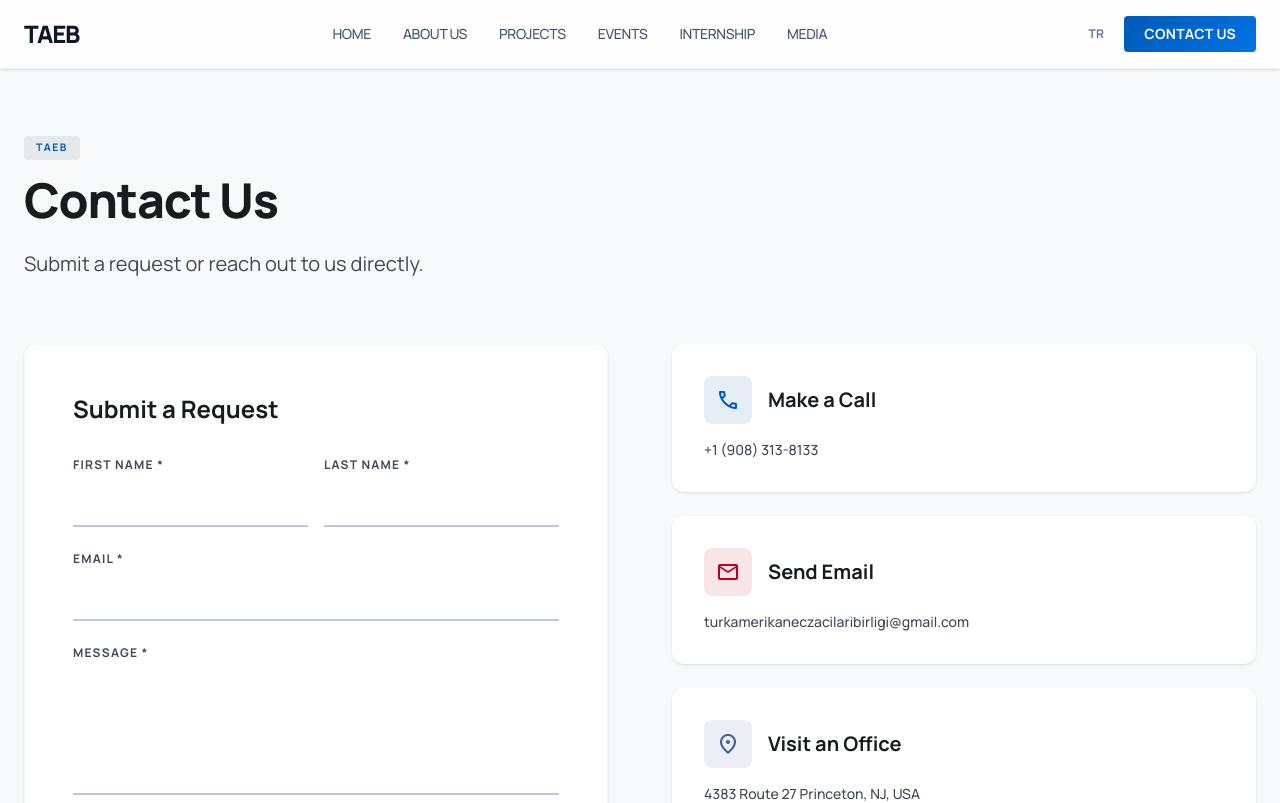
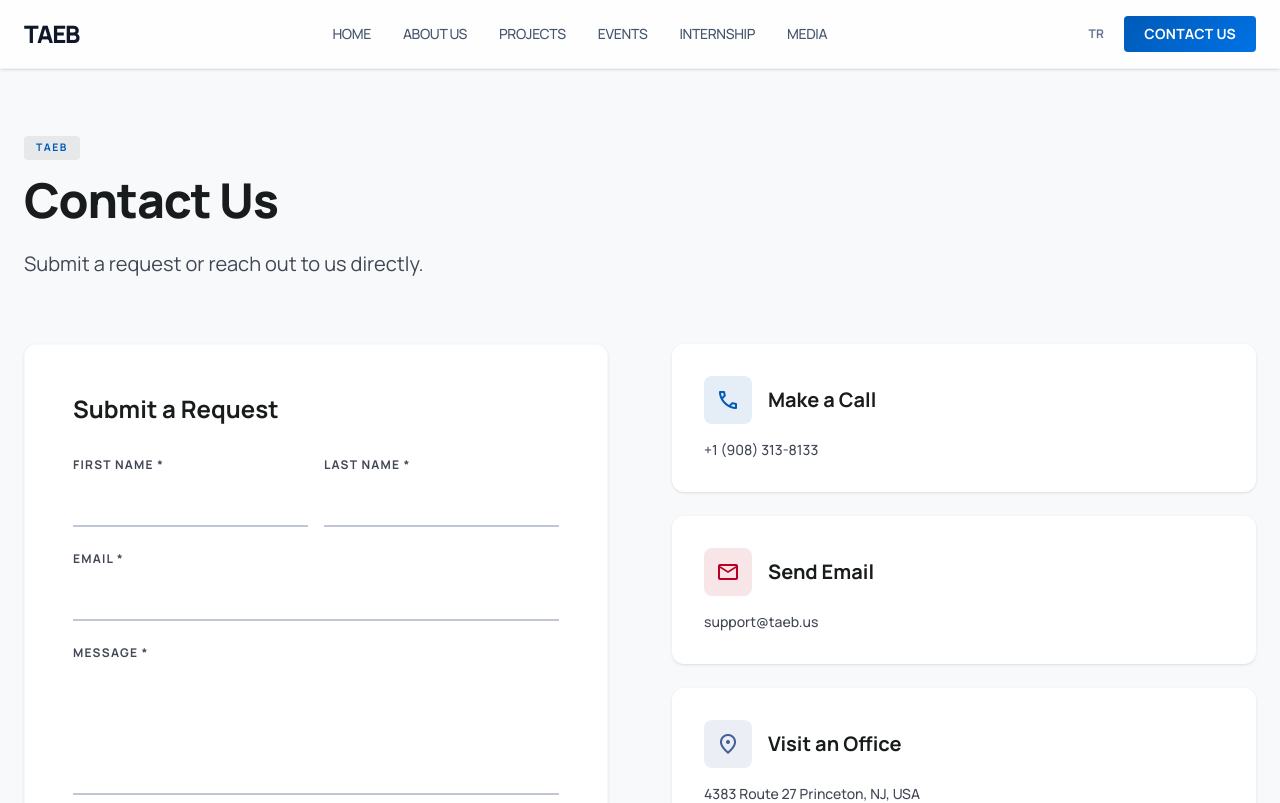
Before and after one commit to bulutmuf/taeb, a React (Vite) app: page /contact in a window 1280 px wide. Shown: the top 803 px of the page. Built offline with nearby package versions, Linux system fonts and the light colour scheme.

Commit message:
fix: replace all organizational gmail instances with support@taeb.us

```diff
--- a/src/components/Footer.tsx
+++ b/src/components/Footer.tsx
@@ -20,7 +20,7 @@ export default function Footer() {
               <span className="material-symbols-outlined">public</span>
             </a>
             <a
-              href="#"
+              href="mailto:support@taeb.us"
               className="w-10 h-10 rounded-lg bg-surface-container flex items-center justify-center text-on-surface-variant hover:text-primary transition-colors"
             >
               <span className="material-symbols-outlined">mail</span>
@@ -64,7 +64,7 @@ export default function Footer() {
             {t("footer.newsletter")}
           </div>
           <form
-            action="https://formsubmit.co/bulutmuftuoglu@gmail.com"
+            action="https://formsubmit.co/support@taeb.us"
             method="POST"
             className="relative"
           >
--- a/src/data/contact.ts
+++ b/src/data/contact.ts
@@ -6,6 +6,6 @@ export interface ContactInfo {
 
 export const contactInfo: ContactInfo = {
   phone: "+1 (908) 313-8133",
-  email: "turkamerikaneczacilaribirligi@gmail.com",
+  email: "support@taeb.us",
   address: "4383 Route 27 Princeton, NJ, USA",
 };
```
